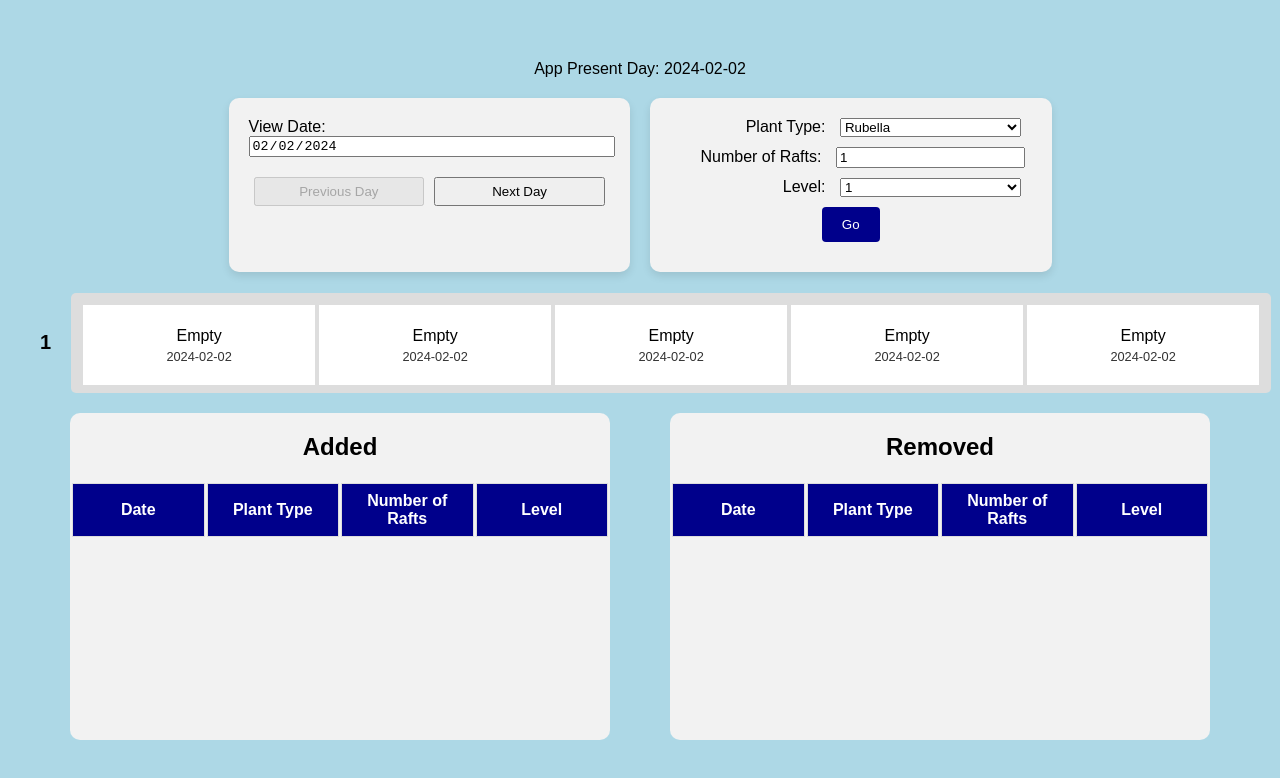
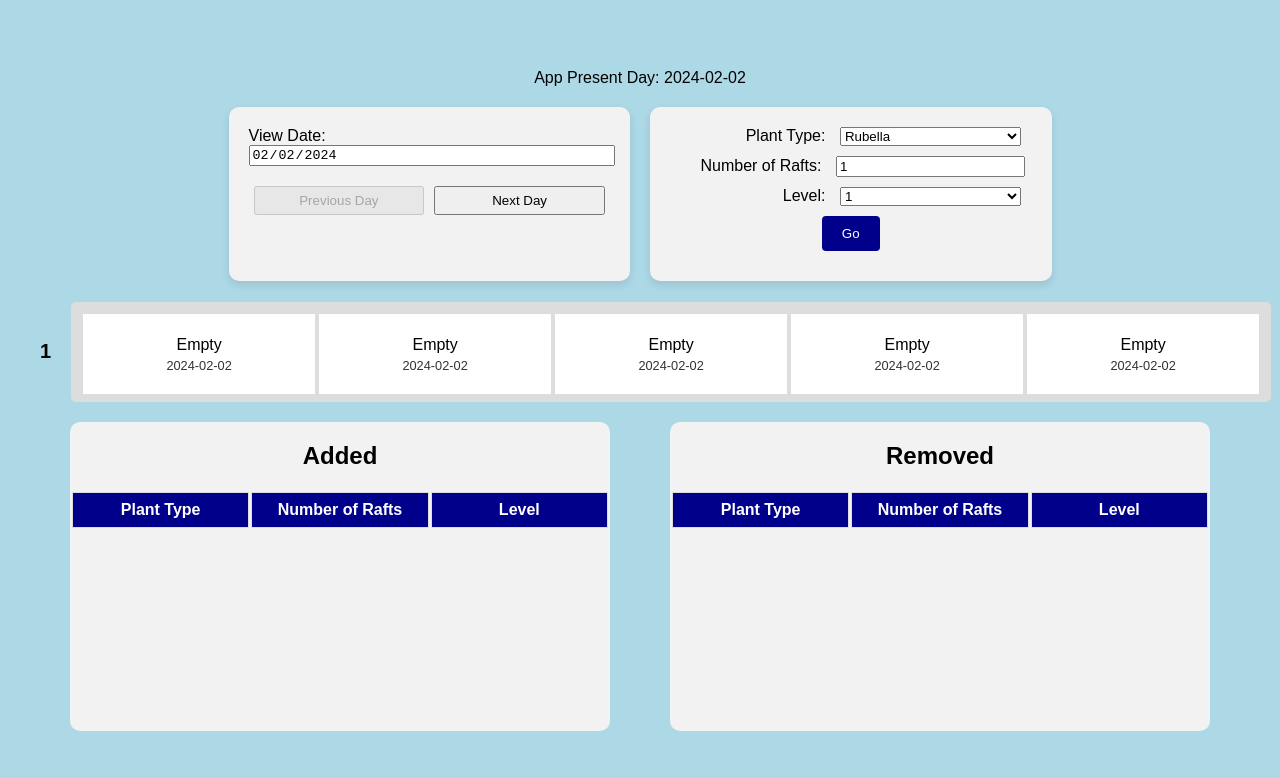
Before and after one commit to timwatson241/farmsw, a website built with Vite: page index.html in a window 1280 px wide. Built offline with nearby package versions, Linux system fonts and the light colour scheme.

Commit message:
date column removed from tables

```diff
--- a/index.html
+++ b/index.html
@@ -72,7 +72,7 @@
                     <table>
                       <thead>
                         <tr>
-                          <th>Date</th>
+
                           <th>Plant Type</th>
                           <th>Number of Rafts</th>
                           <th>Level</th>
@@ -94,7 +94,7 @@
                     <table>
                       <thead>
                         <tr>
-                          <th>Date</th>
+
                           <th>Plant Type</th>
                           <th>Number of Rafts</th>
                           <th>Level</th>
--- a/main.js
+++ b/main.js
@@ -279,8 +279,8 @@ document.addEventListener("DOMContentLoaded", () => {
     function renderLogsToTable(logs, tableId) {
       const tableBody = document.getElementById(tableId).querySelector("tbody");
       logs.forEach((log) => {
+        // Note: Removed the <td> for the date
         const row = `<tr>
-          <td>${log.date}</td>
           <td>${log.plantType}</td>
           <td>${log.numberOfRafts}</td>
           <td>${log.levelNumber}</td>
```
